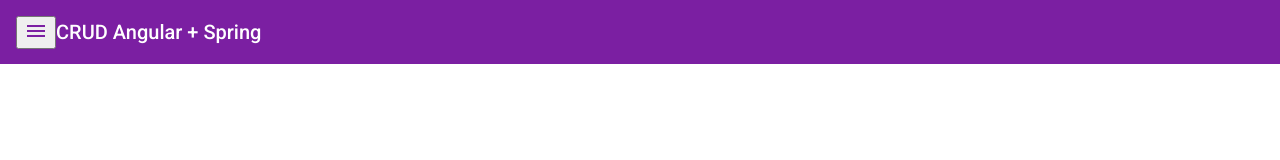
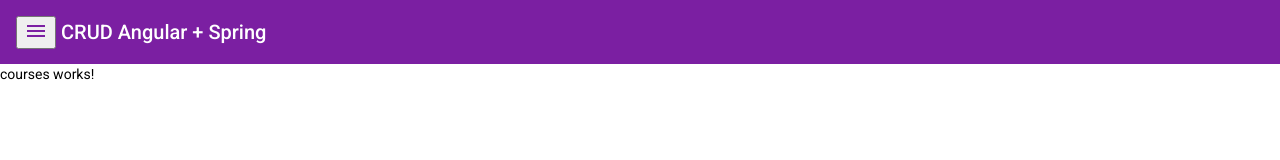
Before and after one commit to Mariotti7/CRUD-Angular-Spring, an Angular app in the folder frontend/crud-angular/: page /courses in a window 1280 px wide. Before the commit this address led to /. Shown: the top 160 px of the page. Built offline with nearby package versions, Linux system fonts and the light colour scheme.

Commit message:
Add routing

```diff
--- a/frontend/crud-angular/src/app/app-routing.module.ts
+++ b/frontend/crud-angular/src/app/app-routing.module.ts
@@ -1,7 +1,10 @@
 import { NgModule } from '@angular/core';
 import { RouterModule, Routes } from '@angular/router';
 
-const routes: Routes = [];
+const routes: Routes = [
+  { path: '', pathMatch: 'full', redirectTo: 'courses' },
+  { path: 'courses' , loadChildren: ()=> import('./courses/courses.module').then(m => m.CoursesModule) }
+];
 
 @NgModule({
   imports: [RouterModule.forRoot(routes)],
--- a/frontend/crud-angular/src/app/app.component.html
+++ b/frontend/crud-angular/src/app/app.component.html
@@ -3,5 +3,6 @@
     <button mat-icon-button class="example-icon" aria-label="Example icon-button with menu icon">
       <mat-icon color="primary">menu</mat-icon>
     </button>
-  <span>CRUD Angular + Spring</span>
+  <span class="crud">CRUD Angular + Spring</span>
 </mat-toolbar>
+<router-outlet></router-outlet>
--- a/frontend/crud-angular/src/app/app.component.scss
+++ b/frontend/crud-angular/src/app/app.component.scss
@@ -0,0 +1,3 @@
+.crud{
+  padding-left: 5px;
+}
--- /dev/null
+++ b/frontend/crud-angular/src/app/courses/courses/courses.component.html
@@ -0,0 +1 @@
+<p>courses works!</p>
--- /dev/null
+++ b/frontend/crud-angular/src/app/courses/courses/courses.component.ts
@@ -0,0 +1,15 @@
+import { Component, OnInit } from '@angular/core';
+
+@Component({
+  selector: 'app-courses',
+  templateUrl: './courses.component.html',
+  styleUrls: ['./courses.component.scss']
+})
+export class CoursesComponent implements OnInit {
+
+  constructor() { }
+
+  ngOnInit(): void {
+  }
+
+}
```
Also changed, not shown: frontend/crud-angular/src/app/courses/courses-routing.module.ts (added, +13 -0 lines), frontend/crud-angular/src/app/courses/courses.module.ts (added, +17 -0 lines), frontend/crud-angular/src/app/courses/courses/courses.component.scss (added), 1 other file (tests, documents, lock files or other folders).
